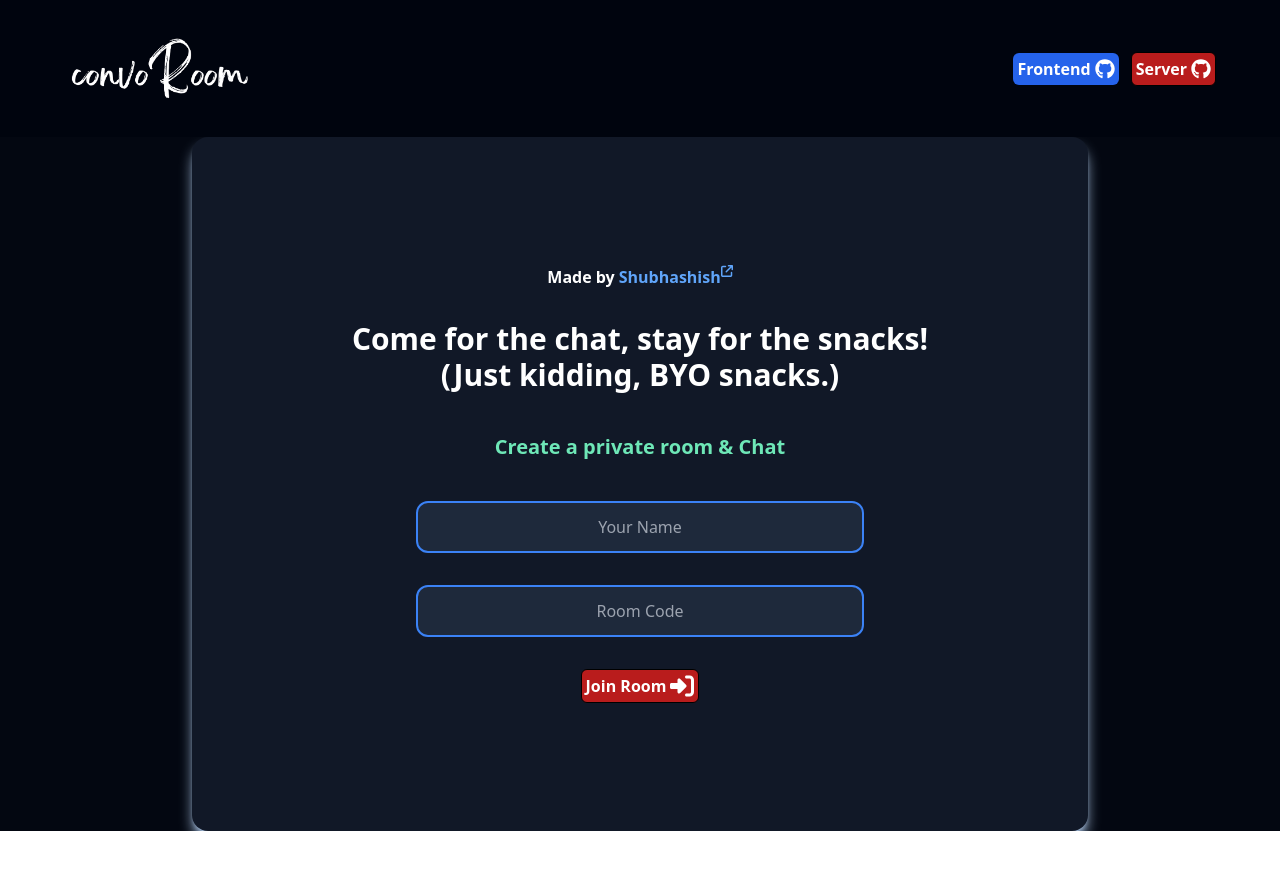
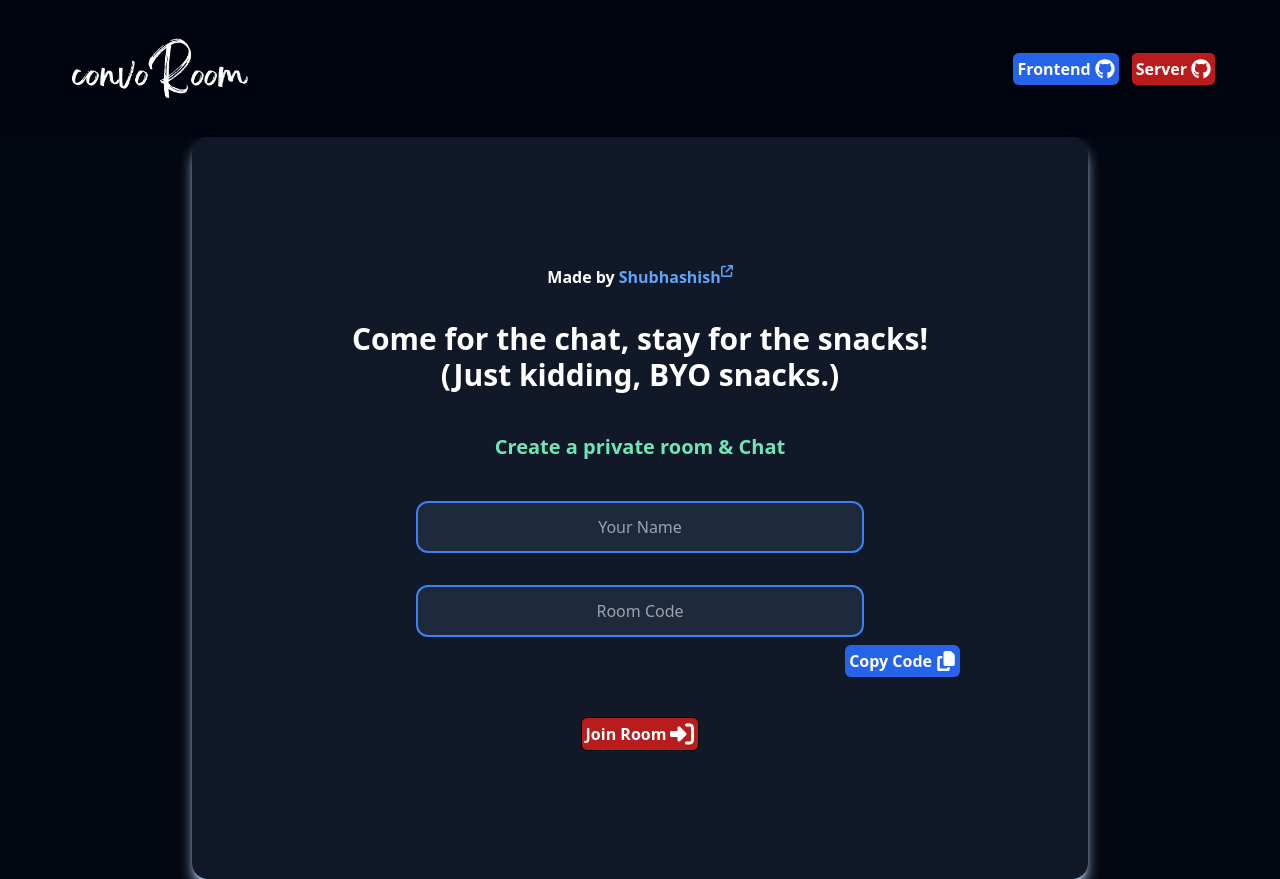
Before and after one commit to Shubhashish-Chakraborty/convoroom, a React (Vite) app: page / in a window 1280 px wide. Before the commit the page ends 831 px from the top, so only its background shows below. Built offline with nearby package versions, Linux system fonts and the light colour scheme; no server answers.

Commit message:
room code copying functionality added

```diff
--- /dev/null
+++ b/src/icons/Copy.tsx
@@ -0,0 +1,7 @@
+export const Copy = () => {
+    return (
+        <svg fill="currentColor" stroke="currentColor" className="size-5" xmlns="http://www.w3.org/2000/svg" viewBox="0 0 448 512">
+            <path d="M208 0L332.1 0c12.7 0 24.9 5.1 33.9 14.1l67.9 67.9c9 9 14.1 21.2 14.1 33.9L448 336c0 26.5-21.5 48-48 48l-192 0c-26.5 0-48-21.5-48-48l0-288c0-26.5 21.5-48 48-48zM48 128l80 0 0 64-64 0 0 256 192 0 0-32 64 0 0 48c0 26.5-21.5 48-48 48L48 512c-26.5 0-48-21.5-48-48L0 176c0-26.5 21.5-48 48-48z"/>
+        </svg>
+    )
+}
--- a/src/pages/JoinRoom.tsx
+++ b/src/pages/JoinRoom.tsx
@@ -7,6 +7,7 @@ import { funnyHeadings } from "./funnyHeading";
 import { SERVER_URL } from "../config";
 import { Room } from "./Room";
 import { Navbar } from "../components/Navbar";
+import { Copy } from "../icons/Copy";
 
 export const JoinRoom = () => {
     const [socket, setSocket] = useState<WebSocket | null>(null);
@@ -14,6 +15,8 @@ export const JoinRoom = () => {
     const nameRef = useRef<HTMLInputElement>(null);
     const roomIdRef = useRef<HTMLInputElement>(null);
     const [isRoomJoined, setIsRoomJoined] = useState(false); // Track if the user joined a room
+    const [copyMessage, setCopyMessage] = useState("");
+    const [copyMessageStatus, setCopyMessageStatus] = useState<"success" | "error" | null>(null);
     // const [username, setUsername] = useState("");
     // const [roomId, setRoomId] = useState("");
 
@@ -78,6 +81,22 @@ export const JoinRoom = () => {
         }
     };
 
+    const copyRoomCode = () => {
+        const enteredRoomId = roomIdRef.current?.value;
+        if (enteredRoomId) {
+            navigator.clipboard
+                .writeText(enteredRoomId)
+                .then(() => {
+                    setCopyMessage("Copied to clipboard, Now Share!");
+                    setCopyMessageStatus("success");
+                })
+                .catch((err) => alert("Failed to copy text: " + err));
+        } else {
+            setCopyMessage("Enter a Room Code to Copy!");
+            setCopyMessageStatus("error");
+        }
+    }
+
     return (
         <div className="bg-custom-1 min-h-screen flex flex-col">
             {isRoomJoined ? (
@@ -115,6 +134,22 @@ export const JoinRoom = () => {
 
                             <div className="w-full mb-4">
                                 <Input placeholder="Room Code" type="text" ref={roomIdRef} />
+
+                                <div className="flex mt-2 justify-end">
+                                    <Button
+                                        variant="primary"
+                                        text="Copy Code"
+                                        endIcon={<Copy />}
+                                        onClick={copyRoomCode}
+                                    />
+
+                                </div>
+                                <div
+                                    className={`text-center font-bold mt-2 ${copyMessageStatus === "success" ? "text-green-500" : copyMessageStatus === "error" ? "text-red-500" : ""
+                                        }`}
+                                >
+                                    {copyMessage}
+                                </div>
                             </div>
 
                             <div className="w-full flex justify-center">
@@ -124,6 +159,7 @@ export const JoinRoom = () => {
                                     endIcon={<EnterRoom />}
                                     onClick={joinRoom} // Use the joinRoom function
                                 />
+
                             </div>
                         </div>
                     </div>
```
